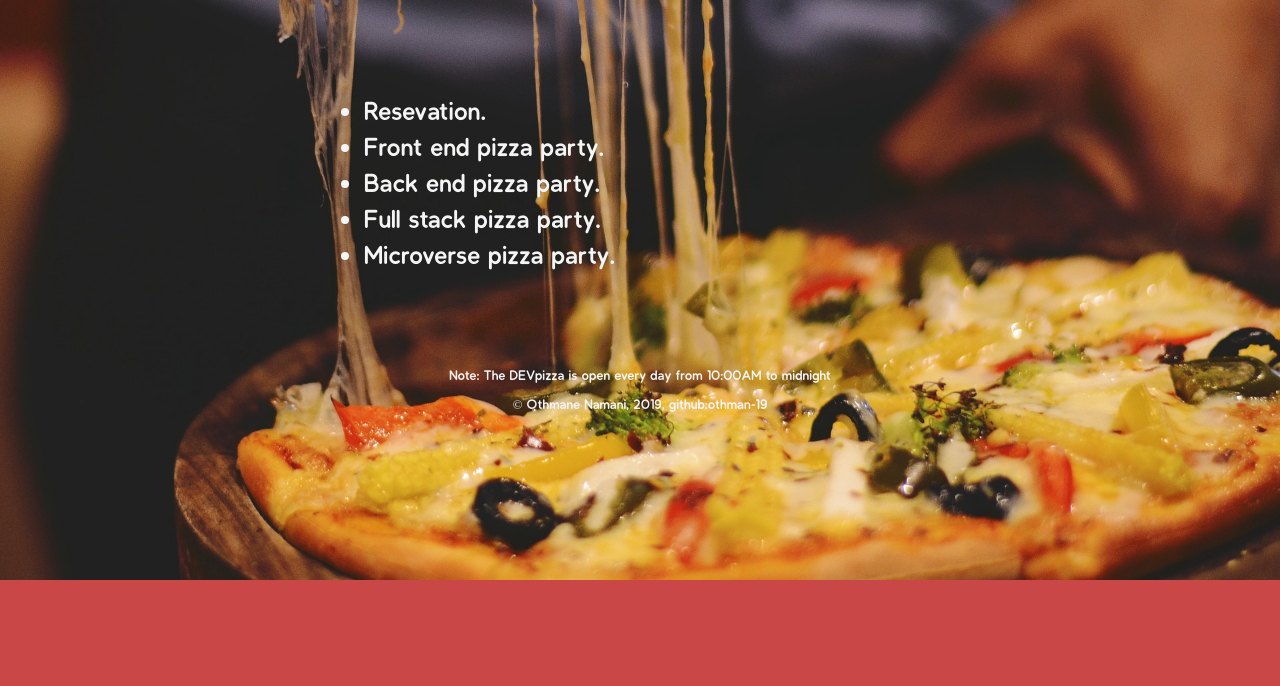
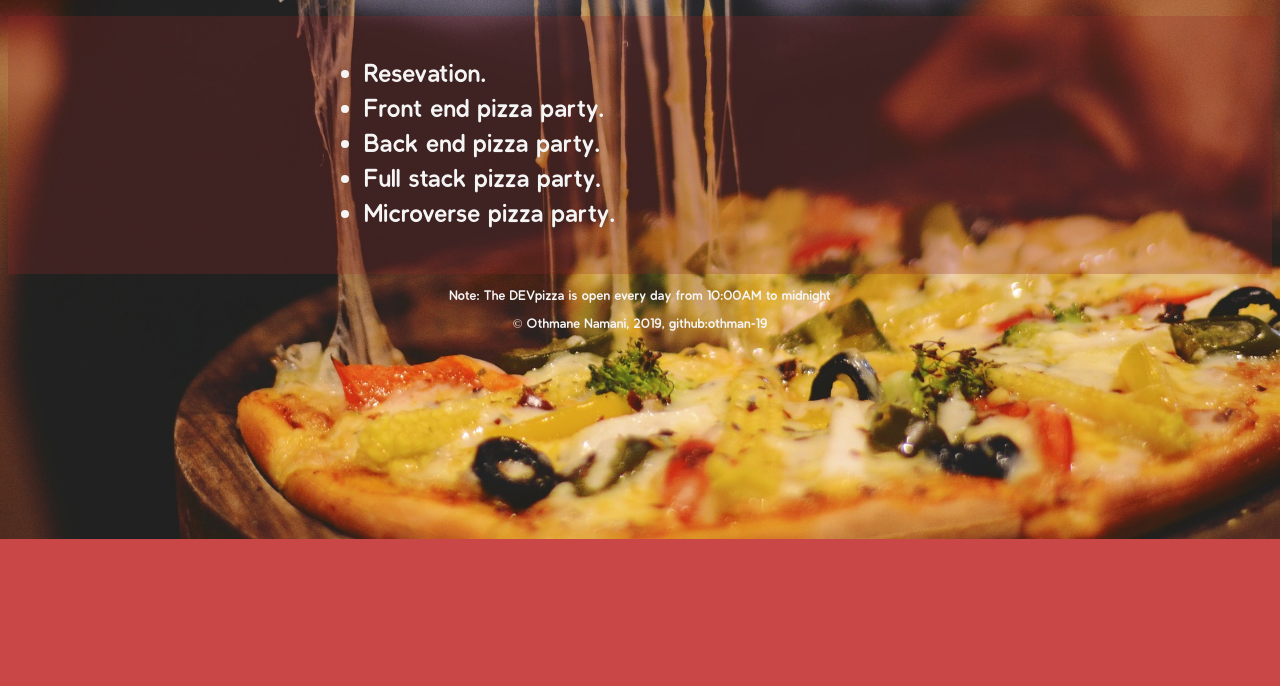
Before and after one commit to othman-19/Restaurant-Page-JS, a website built with webpack: page dist/index.html in a window 1280 px wide. Shown: the part 114-800 px from the top of the page. Built offline with Linux system fonts and the light colour scheme.

Commit message:
add content background

```diff
--- a/src/style.css
+++ b/src/style.css
@@ -43,11 +43,12 @@ a:hover {
 }
 
 #content{
-  padding: 5% 25%;
+  padding: 2% 25%;
+  background-color:rgba(151, 41, 41, 0.26);
 }
 ul li{
   font-size: 1.5em;
-  padding: 0 0 7px 0;
+  padding: 0 0 6px 0;
 }
 #footer{
   font-size: 0.8em;
```
Also changed, not shown: dist/main.js.
